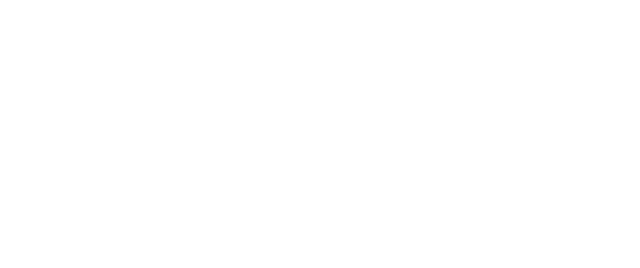
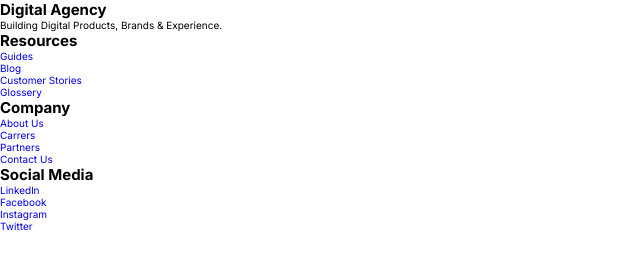
Before and after one commit to AndriwRC/Web1C1-LandingPage, a plain HTML site: page index.html in a window 1280 px wide. Shown: the whole page, without its empty margins (0-640 px from the left). Drawn offline with Linux system fonts and the light colour scheme.

Commit message:
HTML - footer

```diff
--- a/index.html
+++ b/index.html
@@ -17,7 +17,44 @@
 <body>
     <header></header>
     <main></main>
-    <footer></footer>
+    <footer>
+        <section>
+            <div>
+                <h2>Digital Agency</h2>
+                <p>Building Digital Products, Brands & Experience.</p>
+            </div>
+
+            <div>
+                <h2>Resources</h2>
+                <ul>
+                    <li><a href="#">Guides</a></li>
+                    <li><a href="#">Blog</a></li>
+                    <li><a href="#">Customer Stories</a></li>
+                    <li><a href="#">Glossery</a></li>
+                </ul>
+            </div>
+
+            <div>
+                <h2>Company</h2>
+                <ul>
+                    <li><a href="#">About Us</a></li>
+                    <li><a href="#">Carrers</a></li>
+                    <li><a href="#">Partners</a></li>
+                    <li><a href="#">Contact Us</a></li>
+                </ul>
+            </div>
+
+            <div>
+                <h2>Social Media</h2>
+                <ul>
+                    <li><a href="#">Linkedln</a></li>
+                    <li><a href="#">Facebook</a></li>
+                    <li><a href="#">Instagram</a></li>
+                    <li><a href="#">Twitter</a></li>
+                </ul>
+            </div>
+        </section>
+    </footer>
 </body>
 
 </html>
```
